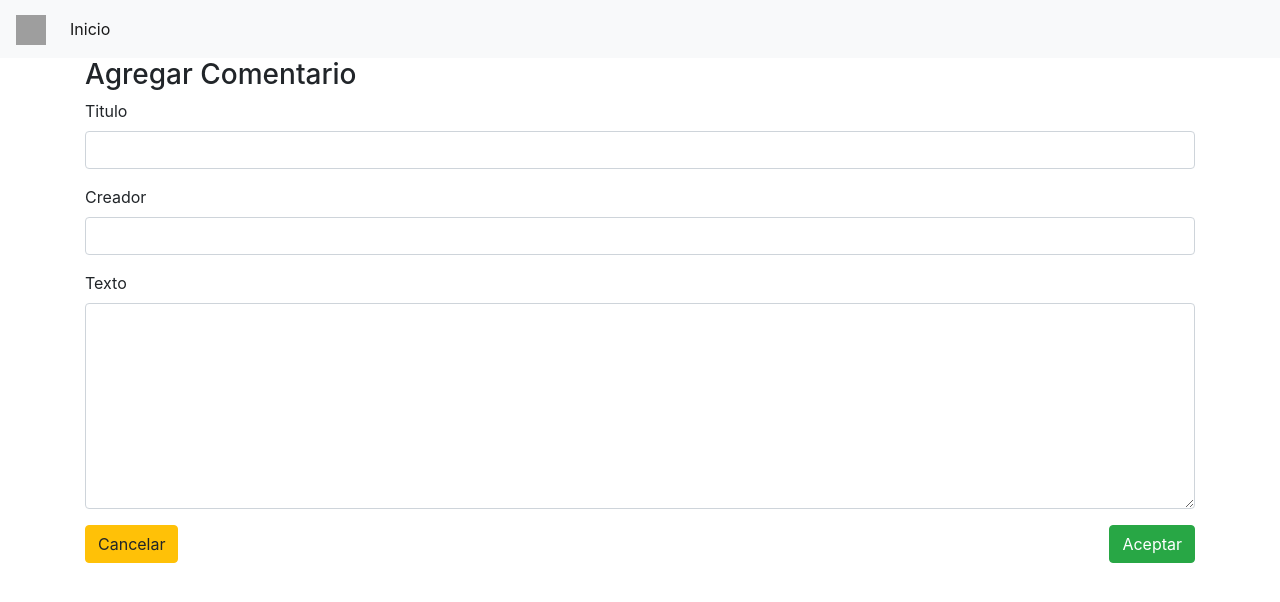
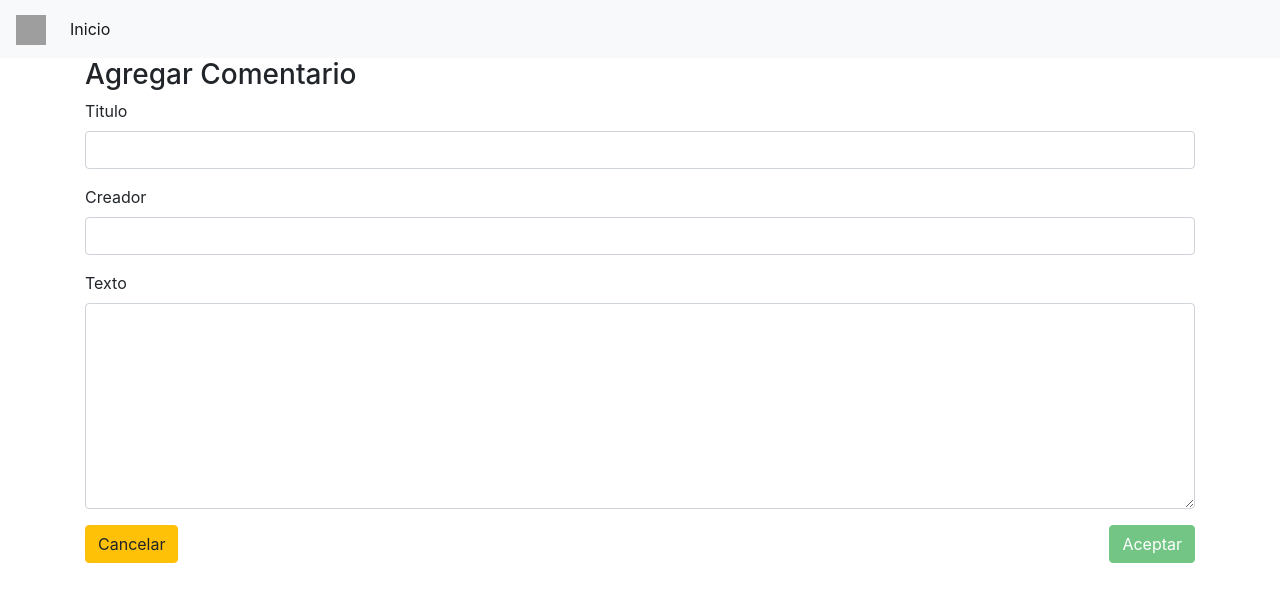
Before and after one commit to fabriziogelsi/firstBlog, an Angular app in the folder FEComentarios/: page /agregar in a window 1280 px wide. Shown: the top 602 px of the page. Built offline with nearby package versions, Linux system fonts and the light colour scheme; grey boxes are pictures that could not be loaded.

Commit message:
add some features to control required fields

```diff
--- a/FEComentarios/src/app/components/agregar-editar-comentario/agregar-editar-comentario.component.html
+++ b/FEComentarios/src/app/components/agregar-editar-comentario/agregar-editar-comentario.component.html
@@ -5,21 +5,33 @@
         <div class="col-md-12">
             <input type="text" class="form-control" formControlName="titulo">
         </div>
+        <span class="text-danger ml-3"
+              *ngIf="comentarios.get('titulo').hasError('required') && comentarios.get('titulo').touched">
+            El título es requerido
+        </span>
     </div>
     <div class="form-group row">
         <label class="control-label col-md-12">Creador</label>
         <div class="col-md-12">
             <input type="text" class="form-control" formControlName="creador">
         </div>
+        <span class="text-danger ml-3"
+              *ngIf="comentarios.get('creador').hasError('required') && comentarios.get('creador').touched">
+            El creador es requerido
+        </span>
     </div>
     <div class="form-group row">
         <label class="control-label col-md-12">Texto</label>
         <div class="col-md-12">
             <textarea rows="8" class="form-control" formControlName="texto"></textarea>
         </div>
+        <span class="text-danger ml-3"
+              *ngIf="comentarios.get('texto').hasError('required') && comentarios.get('texto').touched">
+            El texto es requerido
+        </span>
     </div>
     <div class="form-group">
-        <button class="btn btn-success float-right">Aceptar</button>
+        <button class="btn btn-success float-right" [disabled]="comentarios.invalid">Aceptar</button>
         <button [routerLink]="['/']" class="btn btn-warning float-left">Cancelar</button>
     </div>
 </form>
```
